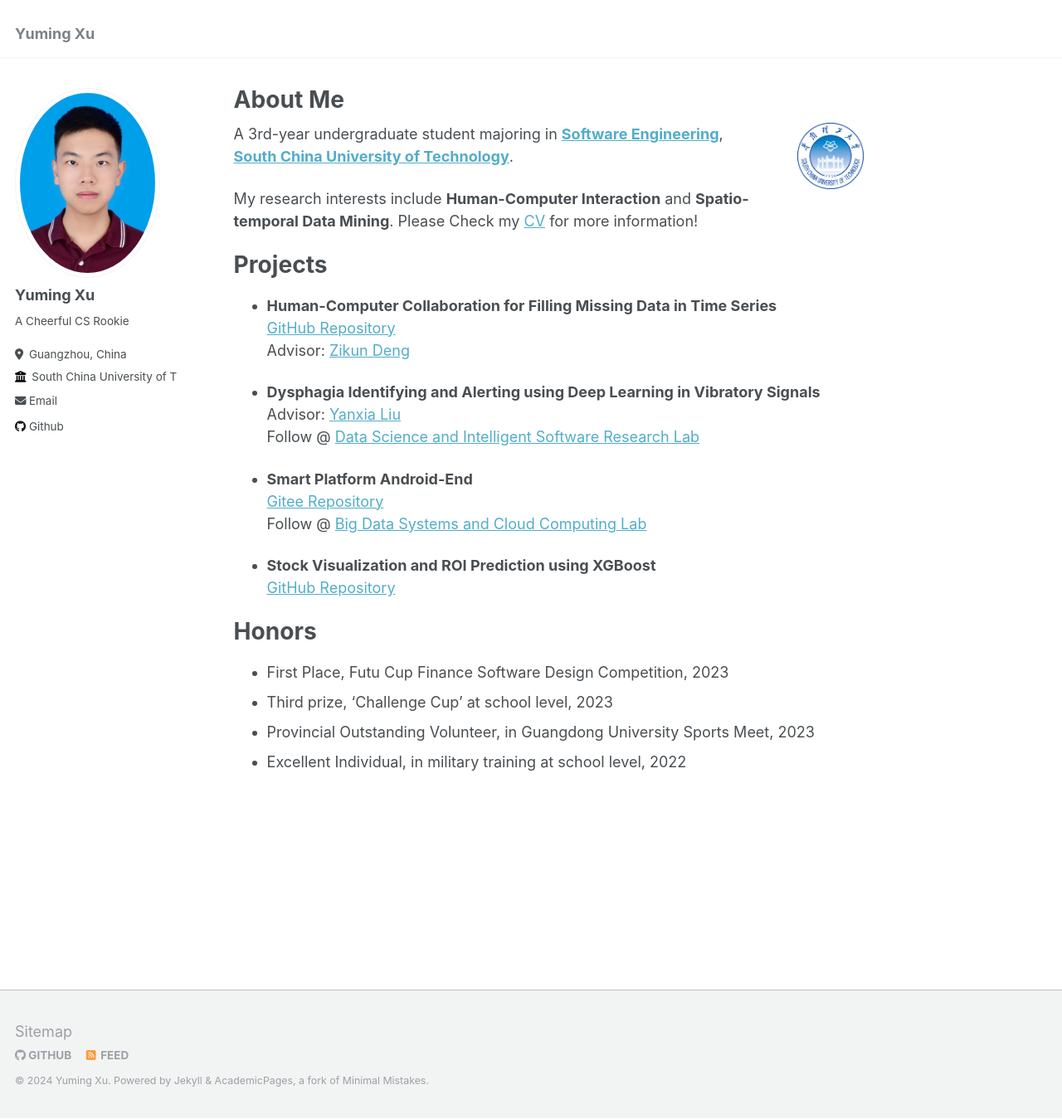
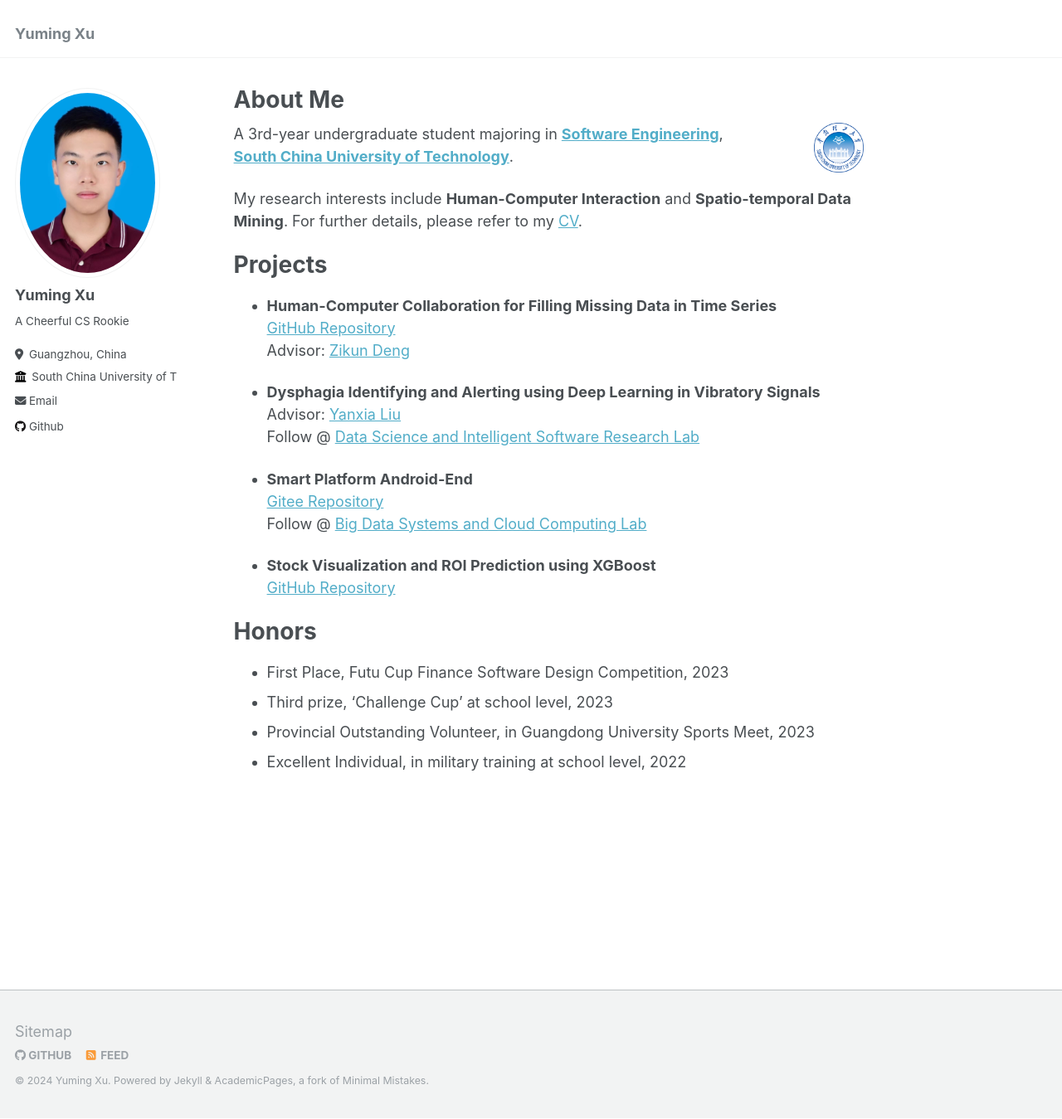
Before and after one commit to thebestFM/thebestFM.github.io, a Jekyll site: the page built from _pages/about.md, in a window 1280 px wide and 1349 px high. Shown: the whole window at 83% size. Built offline with Jekyll 4.4.1, drawn with Linux system fonts in a browser that asks for light colours.

Commit message:
Update_5_16_night_3

```diff
--- a/_pages/about.md
+++ b/_pages/about.md
@@ -8,12 +8,12 @@ redirect_from:
   - /about.html
 ---
 
-<img src="/images/SCUT.png" alt="SCUT" style="float: right; margin-right: 10px; ; width: 80px; height: 80px;" />
+<img src="/images/SCUT.png" alt="SCUT" style="float: right; margin-right: 10px; ; width: 60px; height: 60px;" />
 A 3rd-year undergraduate student majoring in [**Software Engineering**](https://www2.scut.edu.cn/sse/),
 [**South China University of Technology**](https://www.scut.edu.cn/).
 
 My research interests include **Human-Computer Interaction** and **Spatio-temporal Data Mining**.
-Please Check my [CV](https://thebestFM.github.io/files/CV.pdf) for more information!
+For further details, please refer to my [CV](https://thebestFM.github.io/files/CV.pdf).
 
 # Projects
 
```
